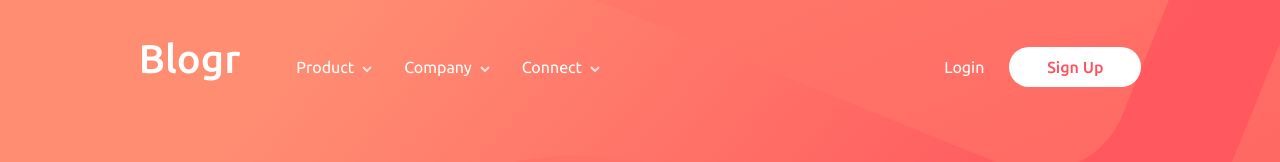
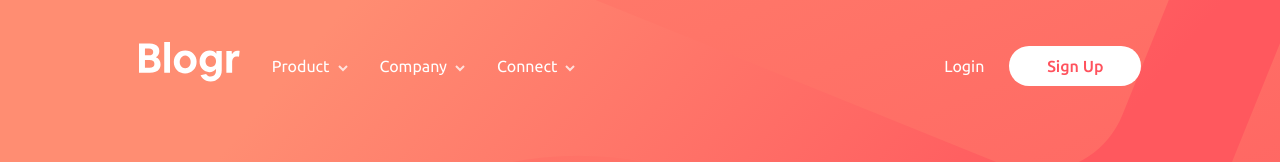
Before and after one commit to mrcsporto/blogr, a React (Create React App) app: page / in a window 1280 px wide. Shown: the top 162 px of the page. Built offline with nearby package versions, Linux system fonts and the light colour scheme.

Commit message:
add svg logo and fix toggle buttom

```diff
--- a/src/components/Header/index.js
+++ b/src/components/Header/index.js
@@ -2,17 +2,15 @@ import "./styles.css";
 
 const Header = () => {
   const handleClick = (element) => {
-    if (element.currentTarget) {
-      element.currentTarget.classList.toggle('toggle-up')
-    } else {
-      element.currentTarget.classList.toggle('toggle-down');
-    }
+    element.currentTarget.classList.toggle('toggle-up')
+    element.currentTarget.classList.toggle('show')
   };
+
   return (
     <nav className="navbar navbar-expand-lg flex-wrap align-content-between p-4 mb-5">
       <div className="bg-pattern"></div>
       <div className="container-fluid align-items-baseline col-10">
-        <a className="navbar-brand me-5" href="/#">Blogr</a>
+        <a className="brand me-4 mt-2" href="/#" alt="Logo"> </a>
         <button className="navbar-toggler" type="button" data-bs-toggle="collapse" data-bs-target="#navbarNavDropdown" aria-controls="navbarNavDropdown" aria-expanded="false" aria-label="Toggle navigation">
           <span className="navbar-toggler-icon"></span>
         </button>
--- a/src/components/Header/styles.css
+++ b/src/components/Header/styles.css
@@ -12,15 +12,13 @@ nav {
   ;
 }
 
-.navbar-brand {
-  color: var(--White);
-  font-size: 2.5rem;
-  font-weight: 500;
-}
-
-.navbar-brand:hover,
-.navbar-brand:focus {
-  color: var(--White);
+.brand {
+  background-image: url(logo.svg);
+  background-repeat: no-repeat;
+  width: 101px;
+  height: 40px;
+  position: relative;
+  top: 10px;
 }
 
 .nav-link:hover {
```
Also changed, not shown: src/components/Header/logo.svg (added).
